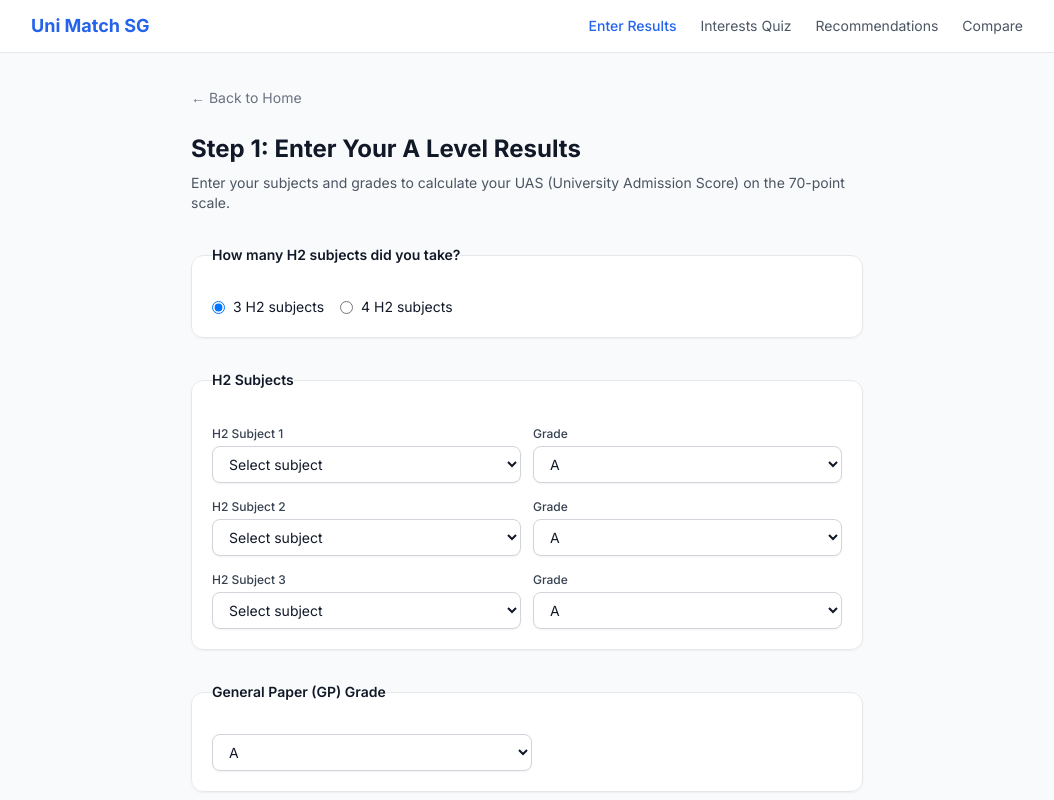
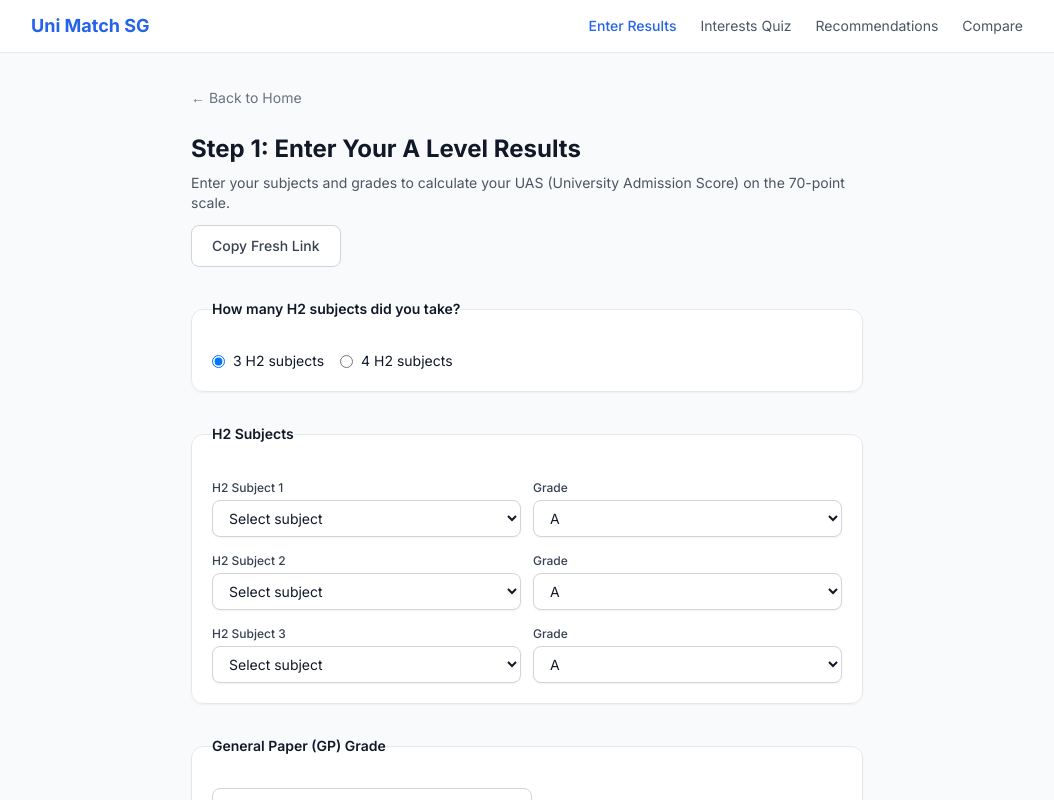
Before and after one commit to elaineet1/uni-match-sg, a Next.js app: page /results-input in a window 1280 px wide. Shown: the top 800 px of the page, without its empty margins (113-1167 px from the left). Built offline with nearby package versions, Linux system fonts and the light colour scheme.

Commit message:
Add reset-link flow, safer admin import, and IGP/metadata import support

```diff
--- a/src/app/results-input/page.tsx
+++ b/src/app/results-input/page.tsx
@@ -50,6 +50,7 @@ export default function ResultsInputPage() {
   const [showH1, setShowH1] = useState(h1ContentSubject !== null);
   const [showMTL, setShowMTL] = useState(mtlGrade !== null);
   const [computed, setComputed] = useState(false);
+  const [copiedFreshLink, setCopiedFreshLink] = useState(false);
 
   function handleNumH2Change(count: 3 | 4) {
     setNumH2(count);
@@ -79,6 +80,13 @@ export default function ResultsInputPage() {
     setComputed(true);
   }
 
+  async function copyFreshLink() {
+    const url = `${window.location.origin}/results-input?reset=1`;
+    await navigator.clipboard.writeText(url);
+    setCopiedFreshLink(true);
+    setTimeout(() => setCopiedFreshLink(false), 2000);
+  }
+
   return (
     <div className="mx-auto max-w-2xl">
       <div className="mb-6">
@@ -97,6 +105,11 @@ export default function ResultsInputPage() {
         Enter your subjects and grades to calculate your UAS (University
         Admission Score) on the 70-point scale.
       </p>
+      <div className="mt-3">
+        <button type="button" onClick={copyFreshLink} className="btn-secondary">
+          {copiedFreshLink ? "Fresh Link Copied" : "Copy Fresh Link"}
+        </button>
+      </div>
 
       <form onSubmit={handleSubmit} className="mt-8 space-y-8">
         {/* H2 Subject Count */}
```
